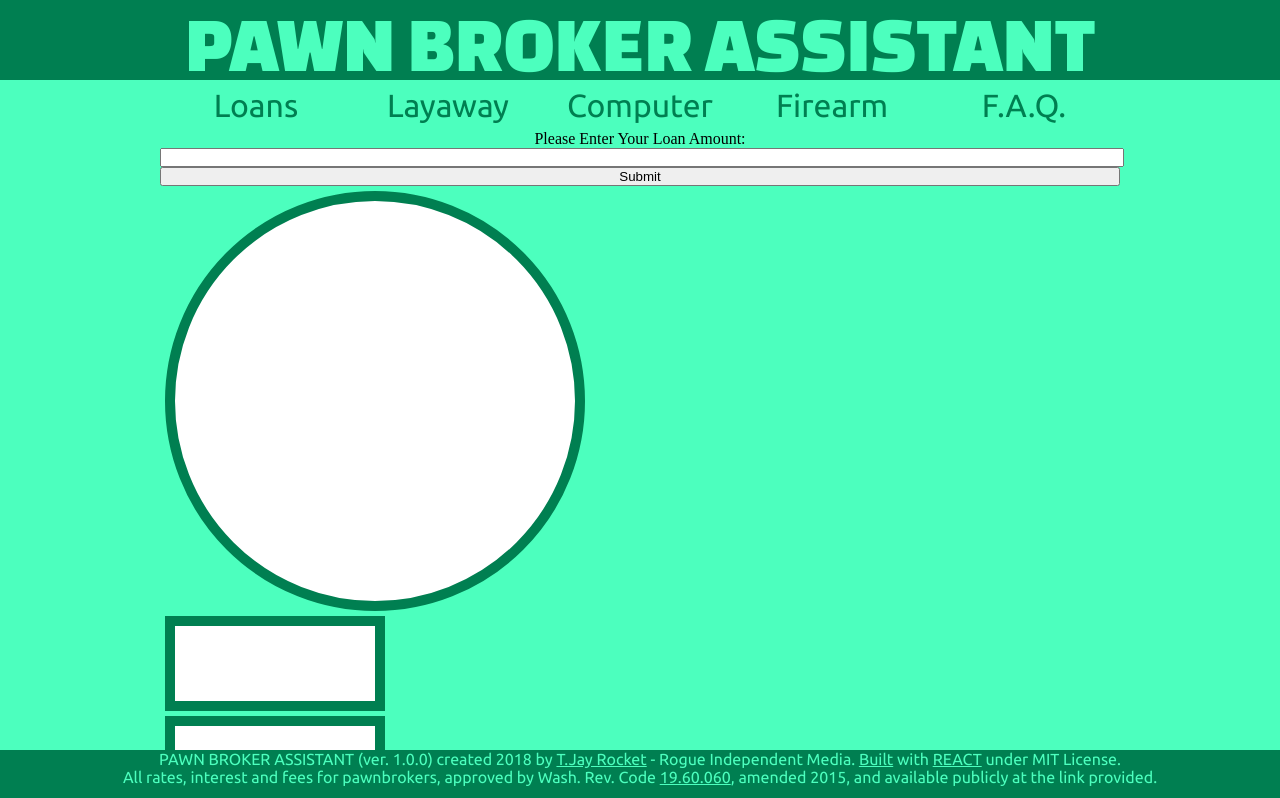
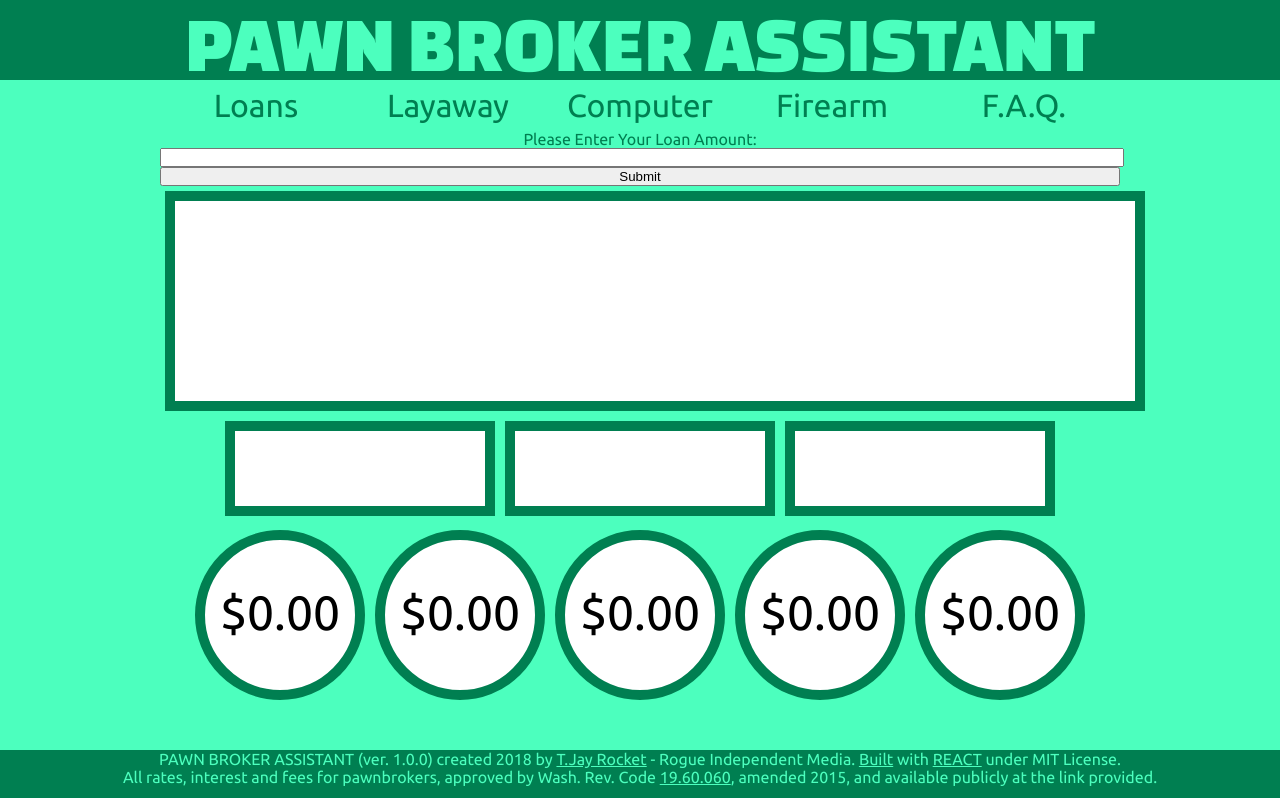
Before and after one commit to tjayrocket/pawn-brokers-assistant, a React app: page / in a window 1280 px wide. Shown: the top 798 px of the page. Built offline with nearby package versions, Linux system fonts and the light colour scheme.

Commit message:
Working on stylings for the Loan page - had to work so not much to add today.

```diff
--- a/src/components/Loan.jsx
+++ b/src/components/Loan.jsx
@@ -29,22 +29,20 @@ class Loan extends React.Component {
 
   render() {
     return (
-      <div>
+      <div id="loan">
         <form onSubmit={this.handleSubmit}>
           <label>
-            Please Enter Your Loan Amount:
+            <p className="subText">Please Enter Your Loan Amount:</p>
             <input type="text" value={this.state.value} onChange={this.handleChange} />
           </label>
           <input type="submit" value="Submit" />
         </form>
-        <div id="baseLoan" className="clearfix">
         <div id="loanAmount"></div>
         <div id="loanRatesBlock">
           <div id="interestRate" className="rightBlock"></div>
           <div id="processingFee" className="rightBlock"></div>
           <div id="storageFee" className="rightBlock"></div>
         </div>
-        </div>>
         <span id="loanArea">
           <div id="loanOne" className="loanDiv">
             <p id="loanOneText" className="loanText">$0.00</p>
--- a/src/styles/base.css
+++ b/src/styles/base.css
@@ -37,6 +37,10 @@ p{
   color: #4CFFBE;
 }
 
+.subText{
+  color: #007F51
+}
+
 /* Top Bar */
 
 #topBar{
@@ -71,8 +75,15 @@ p{
 
 /* Loan Stylings */
 
+#loan{
+  text-align: center;
+  margin-left: auto;
+  margin-right: auto;
+}
+
 baseLoan{
-  display: inline-block;
+  margin-left: auto;
+  margin-right: auto;
 }
 
 .loanDiv{
@@ -91,20 +102,17 @@ baseLoan{
 }
 
 #loanAmount{
+  margin-left: auto;
+  margin-right: auto;
   margin: 5px;
-  width: 400px;
-  height: 400px;
+  height: 200px;
   background-color: #fff;
   border: solid 10px #007f51;
-  border-radius: 400px;
-}
-
-#loanArea{
-  clear: both;
 }
 
 .rightBlock{
-  width: 200px;
+  display: inline-block;
+  width: 250px;
   height: 75px;
   margin: 5px;
   background-color: #fff;
```
Also changed, not shown: 1 other file (tests, documents, lock files or other folders). Lines whose indentation alone changed are shown as unchanged.
